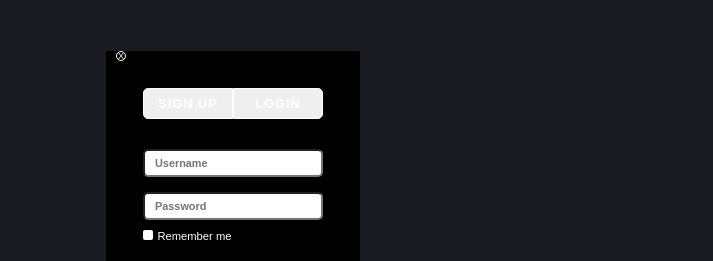
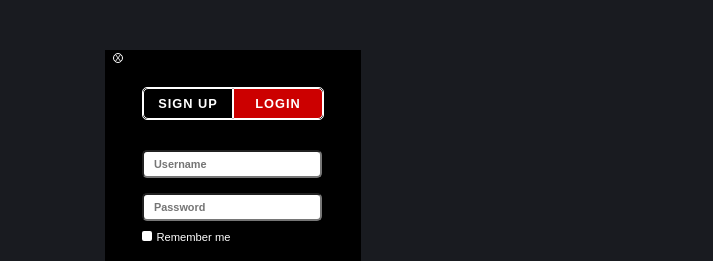
Before and after one commit to Nkapj/BeMovies.md, a plain HTML site: page index.html in a window 1280 px wide. Both pictures are taken after a click on the link "SIGNIN". Shown: the part 176-437 px from the top of the page, 407-1120 px from the left. Drawn offline with nearby package versions, Linux system fonts and the light colour scheme; no server answers; a web font is replaced by a local one.

Commit message:
Update style.css

```diff
--- a/style.css
+++ b/style.css
@@ -202,8 +202,8 @@ a {
 
 .close-btn {
     position: absolute;
-    top: 0px;
-    left: 10px;
+    top: 3px;
+    left: 8px;
     width: 10px;
     height: 10px;
     display: flex;
@@ -241,6 +241,10 @@ a {
     margin: 30px 0px;
     display: flex;
     justify-content: center;
+    border: 1px solid white;
+    border-radius: 5px;
+    width: fit-content;
+    margin: 30px auto;
 }
 
 .btnContainer button {
@@ -249,8 +253,15 @@ a {
     border: 1px solid white;
     color: white;
     letter-spacing: 1px;
+    background: transparent;
     font-size: 0.8em;
     font-weight: 800;
+    background-color: #000;
+    background: transparent;
+}
+
+.btnContainer .log {
+    background-color: #cc0000;
 }
 
 .btnContainer .sign {
```
